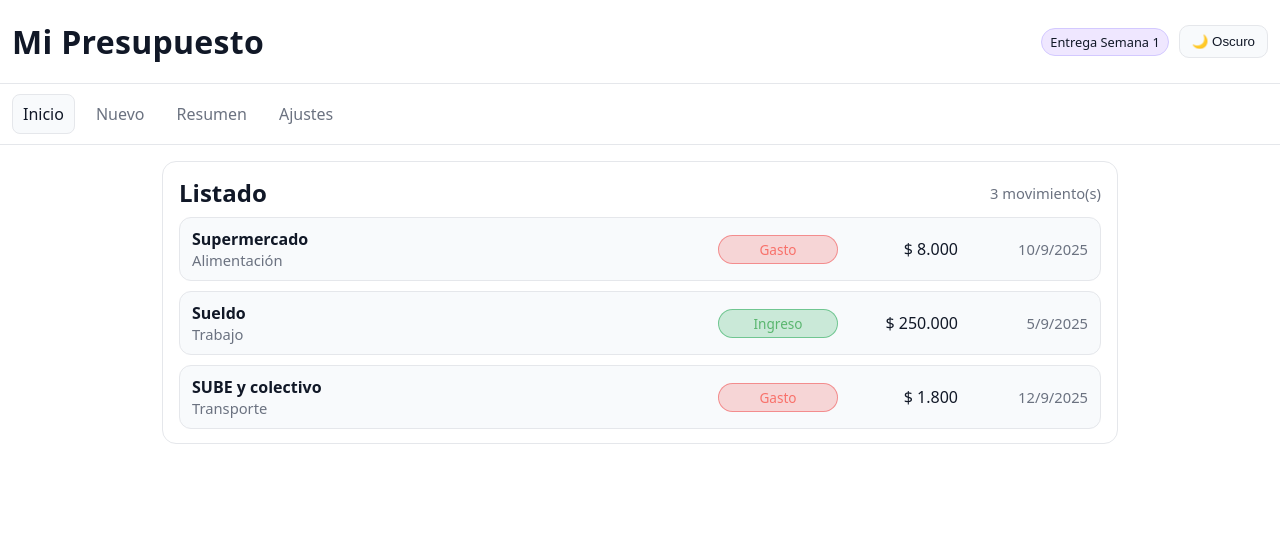
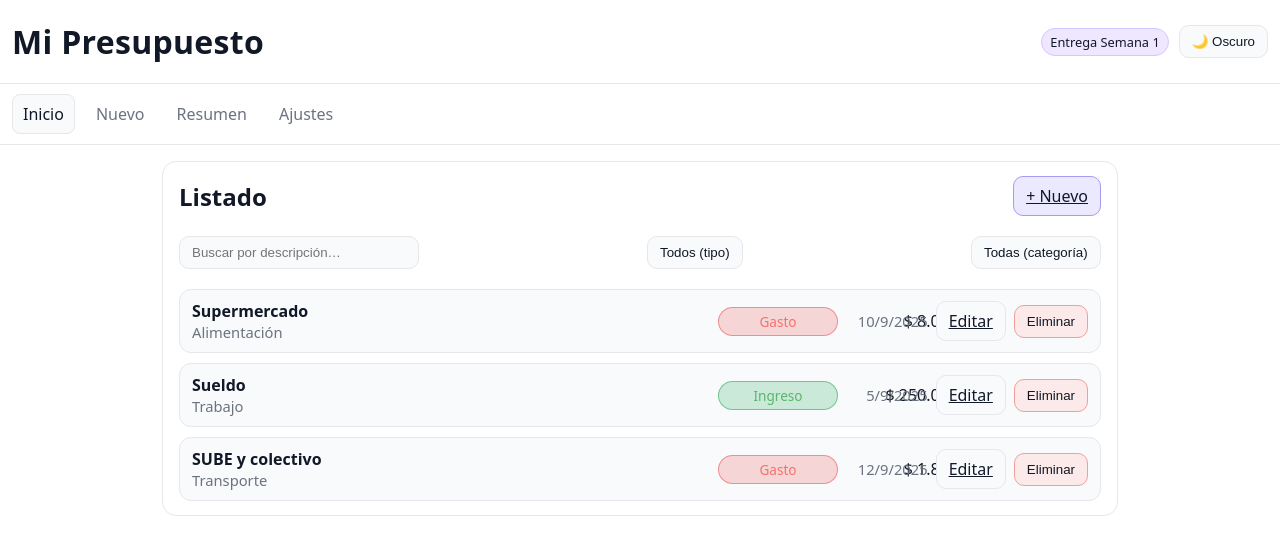
Before and after one commit to liamcohenn/EFSIfinal, a React (Vite) app in the folder tpfinalEFSI/: page / in a window 1280 px wide. Shown: the top 554 px of the page. Built offline with nearby package versions, Linux system fonts and the light colour scheme.

Commit message:
agregar filtros de búsqueda y eliminación de movimientos

```diff
--- a/tpfinalEFSI/src/components/ListaMovimientos.jsx
+++ b/tpfinalEFSI/src/components/ListaMovimientos.jsx
@@ -1,12 +1,14 @@
 import MovimientoItem from './MovimientoItem'
 
-export default function ListaMovimientos({ movimientos }){
+export default function ListaMovimientos({ movimientos, onDelete }){
   if (!movimientos || movimientos.length === 0){
-    return <div className="card helper">No hay movimientos aún.</div>
+    return <div className="card helper">No hay movimientos para mostrar.</div>
   }
   return (
     <div className="list">
-      {movimientos.map(m => <MovimientoItem key={m.id} m={m} />)}
+      {movimientos.map(m => (
+        <MovimientoItem key={m.id} m={m} onDelete={onDelete} />
+      ))}
     </div>
   )
 }
--- a/tpfinalEFSI/src/components/MovimientoItem.jsx
+++ b/tpfinalEFSI/src/components/MovimientoItem.jsx
@@ -1,3 +1,5 @@
+import { Link } from 'react-router-dom'
+
 function formatCurrency(n){
   try{
     return new Intl.NumberFormat('es-AR', { style:'currency', currency:'ARS', maximumFractionDigits:0 }).format(n)
@@ -6,19 +8,26 @@ function formatCurrency(n){
   }
 }
 
-export default function MovimientoItem({ m }){
+export default function MovimientoItem({ m, onDelete }){
   return (
     <div className="item">
       <div>
         <div style={{fontWeight:600}}>{m.descripcion}</div>
         <div className="helper">{m.categoria}</div>
       </div>
+
       <div className={`tipo ${m.tipo.toLowerCase()}`}>{m.tipo}</div>
+
       <div style={{textAlign:'right', fontVariantNumeric:'tabular-nums'}}>
         {formatCurrency(m.monto)}
       </div>
-      <div className="helper" style={{textAlign:'right'}}>
-        {new Date(m.fecha).toLocaleDateString('es-AR')}
+
+      <div style={{display:'flex', gap:8, justifyContent:'flex-end', alignItems:'center'}}>
+        <div className="helper" style={{textAlign:'right'}}>
+          {new Date(m.fecha).toLocaleDateString('es-AR')}
+        </div>
+        <Link to={`/editar/${m.id}`} className="btn">Editar</Link>
+        <button className="btn warning" onClick={() => onDelete?.(m.id)}>Eliminar</button>
       </div>
     </div>
   )
--- a/tpfinalEFSI/src/pages/Listado.jsx
+++ b/tpfinalEFSI/src/pages/Listado.jsx
@@ -1,16 +1,65 @@
+import { useMemo, useState } from 'react'
+import { Link } from 'react-router-dom'
 import { useMovimientos } from '../context/MovimientosContext'
 import ListaMovimientos from '../components/ListaMovimientos'
 
 export default function Listado(){
-  const { movimientos } = useMovimientos()
+  const { movimientos, removeMovimiento } = useMovimientos()
+
+  // filtros básicos
+  const [q, setQ] = useState("")
+  const [tipo, setTipo] = useState("")          // "", "Ingreso", "Gasto"
+  const [categoria, setCategoria] = useState("") // "", "Alimentación", ...
+
+  const filtered = useMemo(() => {
+    return movimientos.filter(m => {
+      const matchQ = q ? (m.descripcion.toLowerCase().includes(q.toLowerCase())) : true
+      const matchTipo = tipo ? m.tipo === tipo : true
+      const matchCat = categoria ? m.categoria === categoria : true
+      return matchQ && matchTipo && matchCat
+    })
+  }, [movimientos, q, tipo, categoria])
+
+  const onDelete = (id) => {
+    if (confirm("¿Eliminar este movimiento?")) {
+      removeMovimiento(id)
+    }
+  }
+
+  const categorias = useMemo(() => {
+    const set = new Set(movimientos.map(m => m.categoria).filter(Boolean))
+    return ["", ...Array.from(set)]
+  }, [movimientos])
 
   return (
-    <section className="card">
+    <section className="card" style={{ display: 'grid', gap: 12 }}>
       <div className="row">
         <h2 style={{margin:0}}>Listado</h2>
-        <span className="helper">{movimientos.length} movimiento(s)</span>
+        <div style={{ display:'flex', gap:8 }}>
+          <Link to="/nuevo" className="btn primary">+ Nuevo</Link>
+        </div>
       </div>
-      <ListaMovimientos movimientos={movimientos} />
+
+      {/* Filtros */}
+      <div className="row" style={{ gap: 8, flexWrap:'wrap' }}>
+        <input
+          className="btn"
+          placeholder="Buscar por descripción…"
+          value={q}
+          onChange={e=>setQ(e.target.value)}
+          style={{ minWidth: 240 }}
+        />
+        <select className="btn" value={tipo} onChange={e=>setTipo(e.target.value)}>
+          <option value="">Todos (tipo)</option>
+          <option value="Ingreso">Ingreso</option>
+          <option value="Gasto">Gasto</option>
+        </select>
+        <select className="btn" value={categoria} onChange={e=>setCategoria(e.target.value)}>
+          {categorias.map(c => <option key={c} value={c}>{c || "Todas (categoría)"}</option>)}
+        </select>
+      </div>
+
+      <ListaMovimientos movimientos={filtered} onDelete={onDelete} />
     </section>
   )
 }
```
